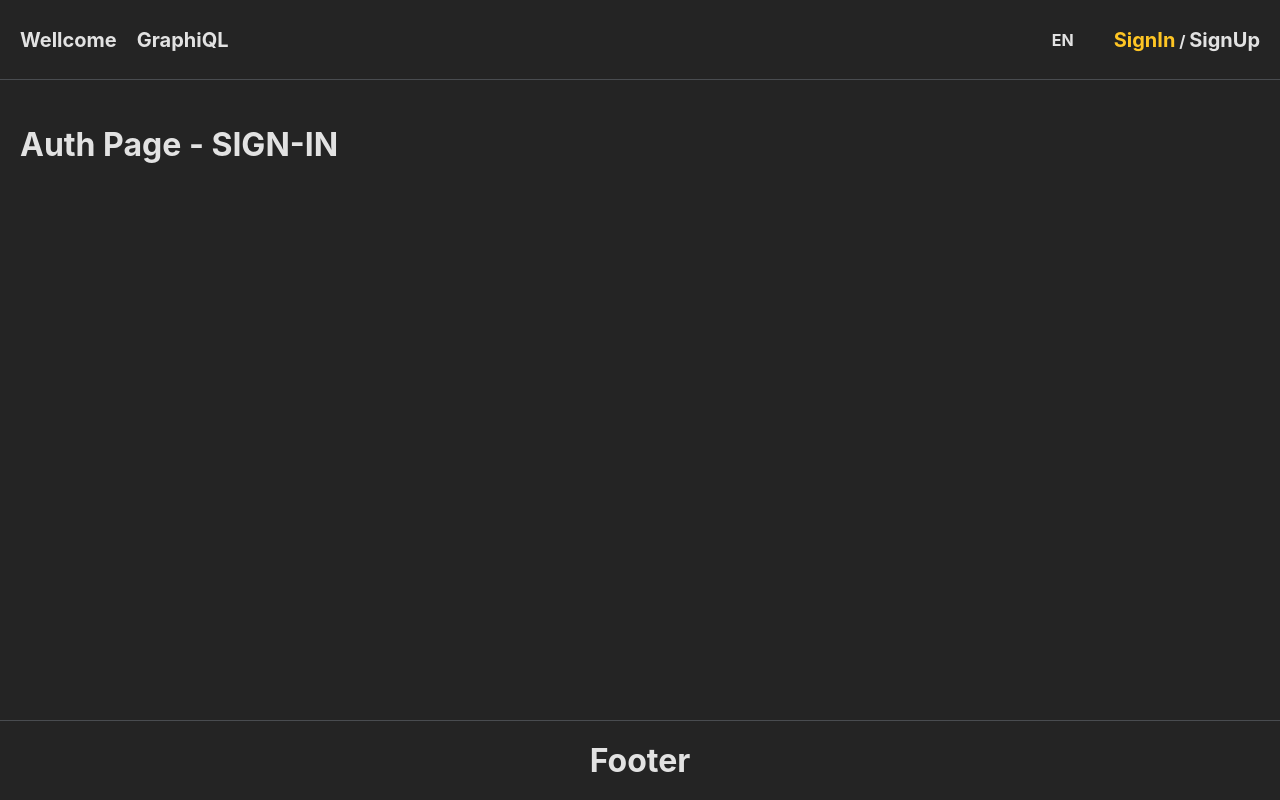
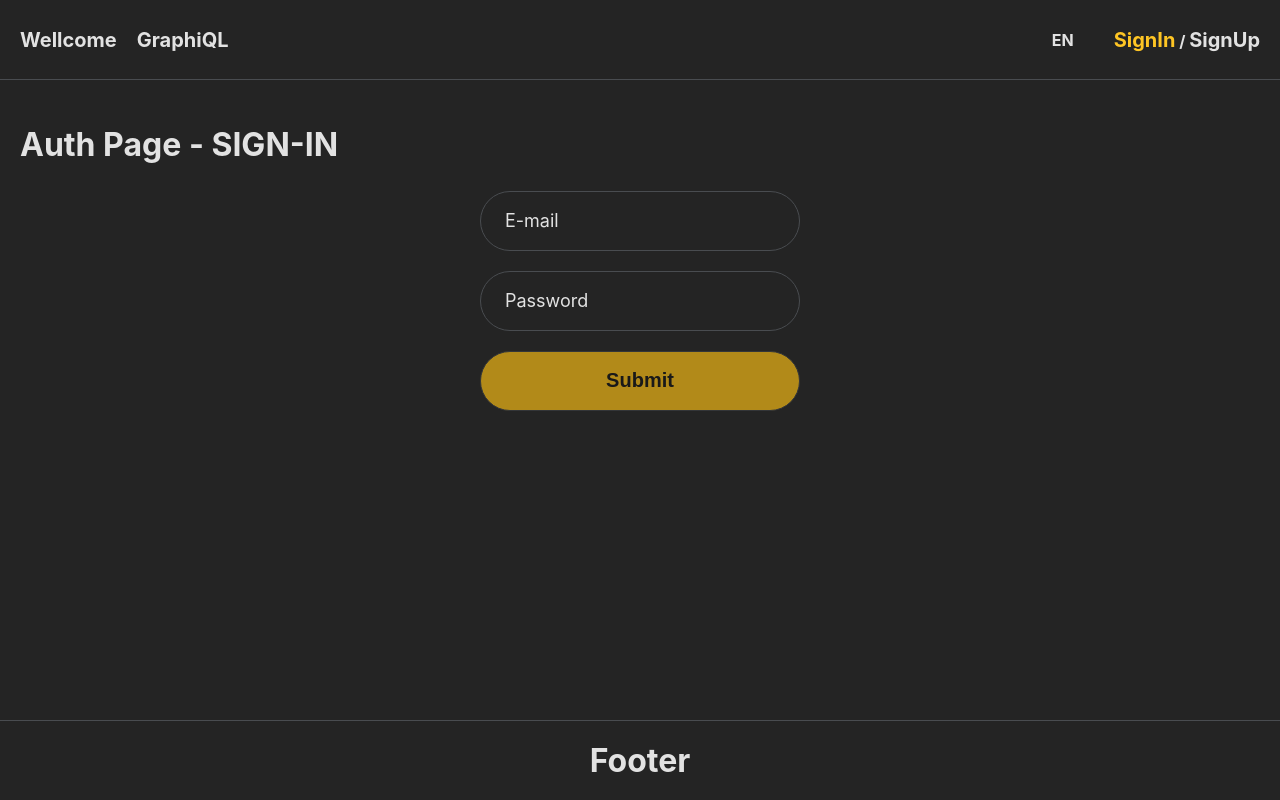
Before and after one commit to batar-btr/graphiql-app, a React (Vite) app: page /auth-signin in a window 1280 px wide. Built offline with nearby package versions, Linux system fonts and the light colour scheme.

Commit message:
feat: create auth form

```diff
--- a/package.json
+++ b/package.json
@@ -13,6 +13,7 @@
   "dependencies": {
     "react": "^18.2.0",
     "react-dom": "^18.2.0",
+    "react-hook-form": "^7.43.9",
     "react-router-dom": "^6.11.0"
   },
   "devDependencies": {
--- /dev/null
+++ b/src/componets/auth-form/auth-form.tsx
@@ -0,0 +1,48 @@
+import { useForm, SubmitHandler } from 'react-hook-form';
+import './index.scss';
+import InputError from '../input-error/input-error';
+
+interface FormInputs {
+  email: string;
+  password: string;
+}
+
+const AuthForm = () => {
+  const {
+    register,
+    handleSubmit,
+    watch,
+    formState: { errors },
+  } = useForm<FormInputs>();
+
+  const onSubmit: SubmitHandler<FormInputs> = (data) => {
+    console.log(data);
+  };
+
+  return (
+    <form className="auth-form" onSubmit={handleSubmit(onSubmit)}>
+      <div>
+        <input
+          autoComplete="off"
+          className={`${watch('email') ? 'active' : ''} ${errors.email ? 'error' : ''}`}
+          type="text"
+          {...register('email', { required: { value: true, message: 'Email is required' } })}
+        />
+        <span className="input-label">E-mail</span>
+        {errors.email && <InputError message={errors.email.message} />}
+      </div>
+      <div>
+        <input
+          className={`${watch('password') ? 'active' : ''} ${errors.password ? 'error' : ''}`}
+          type="password"
+          {...register('password', { required: { value: true, message: 'Password is required' } })}
+        />
+        <span className="input-label">Password</span>
+        {errors.password && <InputError message={errors.password.message} />}
+      </div>
+      <input type="submit" value={'Submit'} />
+    </form>
+  );
+};
+
+export default AuthForm;
--- /dev/null
+++ b/src/componets/auth-form/index.scss
@@ -0,0 +1,71 @@
+.auth-form {
+  max-width: 320px;
+  margin: 0 auto;
+  border: 1px solid #fff;
+  display: flex;
+  flex-direction: column;
+  gap: 20px;
+  border: none;
+  div {
+    position: relative;
+    span {
+      color: var(--text-tr);
+      font-size: 18px;
+      position: absolute;
+      top: 16px;
+      left: 20px;
+      pointer-events: none;
+      transition: all 200ms ease-out;
+      background-color: #242424;
+      padding: 0 5px;
+    }
+  }
+  input[type=text], input[type=password] {
+    display: block;
+    width: 100%;
+    height: 60px;
+    padding-left: 20px;
+    border-radius: 30px;
+    border: 1px solid var(--border-gray);
+    background: transparent;
+    box-sizing: border-box;
+    font-size: 20px;
+    color: var(--text-tr);
+    outline: none;
+    &:focus + span {
+      color: var(--border-gray);
+      top: -14px;
+      left: 35px;
+    }
+    &.active + span {
+      color: var(--border-gray);
+      top: -14px;
+      left: 35px;
+    }
+    &.error {
+      border: 1px solid tomato;
+    }
+    &.error + span {
+      color: tomato;
+    }
+  }
+  input[type=submit] {
+    height: 60px;
+    border-radius: 30px;
+    outline: none;
+    border: 1px solid var(--border-gray);
+    color: #242424;
+    cursor: pointer;
+    font-size: 20px;
+    font-weight: bold;
+    background: var(--gold);
+    filter: brightness(70%);
+    transition: all 300ms ease-out;
+    &:hover {
+      filter: brightness(100%);
+    }
+    &:active {
+      background-color: var(--gold);
+    }
+  }
+}
--- /dev/null
+++ b/src/componets/input-error/index.scss
@@ -0,0 +1,13 @@
+.input-error {
+  height: 20px;
+  border-radius: 10px;
+  box-sizing: border-box;
+  text-align: center;
+  font-size: 14px;
+  margin: 0;
+  background-color: tomato;
+  font-weight: bold;
+  color: #373737;
+  margin: -10px auto 0;
+  width: 80%;
+}
--- /dev/null
+++ b/src/componets/input-error/input-error.tsx
@@ -0,0 +1,11 @@
+import './index.scss';
+
+interface InputErrorProps {
+  message: string | undefined;
+}
+
+const InputError = ({ message }: InputErrorProps) => {
+  return <p className="input-error">{message}</p>;
+};
+
+export default InputError;
--- a/src/index.scss
+++ b/src/index.scss
@@ -1,13 +1,14 @@
 :root {
   --border-gray: #494c50;
   --gold: #fec524;
+  --text-tr:#ffffffde;
 
   font-family: Inter, system-ui, Avenir, Helvetica, Arial, sans-serif;
   line-height: 1.5;
   font-weight: 400;
 
   color-scheme: light dark;
-  color: rgba(255, 255, 255, 0.87);
+  color: #ffffffde;
   background-color: #242424;
 
   font-synthesis: none;
--- a/src/pages/auth-page/auth-page.tsx
+++ b/src/pages/auth-page/auth-page.tsx
@@ -1,12 +1,17 @@
+import AuthForm from '../../componets/auth-form/auth-form';
+
 interface AuthPageProps {
   mode: 'sign-in' | 'sign-up';
 }
 
 const AuthPage = ({ mode }: AuthPageProps) => {
   return (
-    <h1>
-      Auth Page - <span>{mode === 'sign-in' ? 'SIGN-IN' : 'SIGN-UP'}</span>
-    </h1>
+    <>
+      <h1>
+        Auth Page - <span>{mode === 'sign-in' ? 'SIGN-IN' : 'SIGN-UP'}</span>
+      </h1>
+      <AuthForm />
+    </>
   );
 };
 
```
Also changed, not shown: 1 other file (tests, documents, lock files or other folders).
